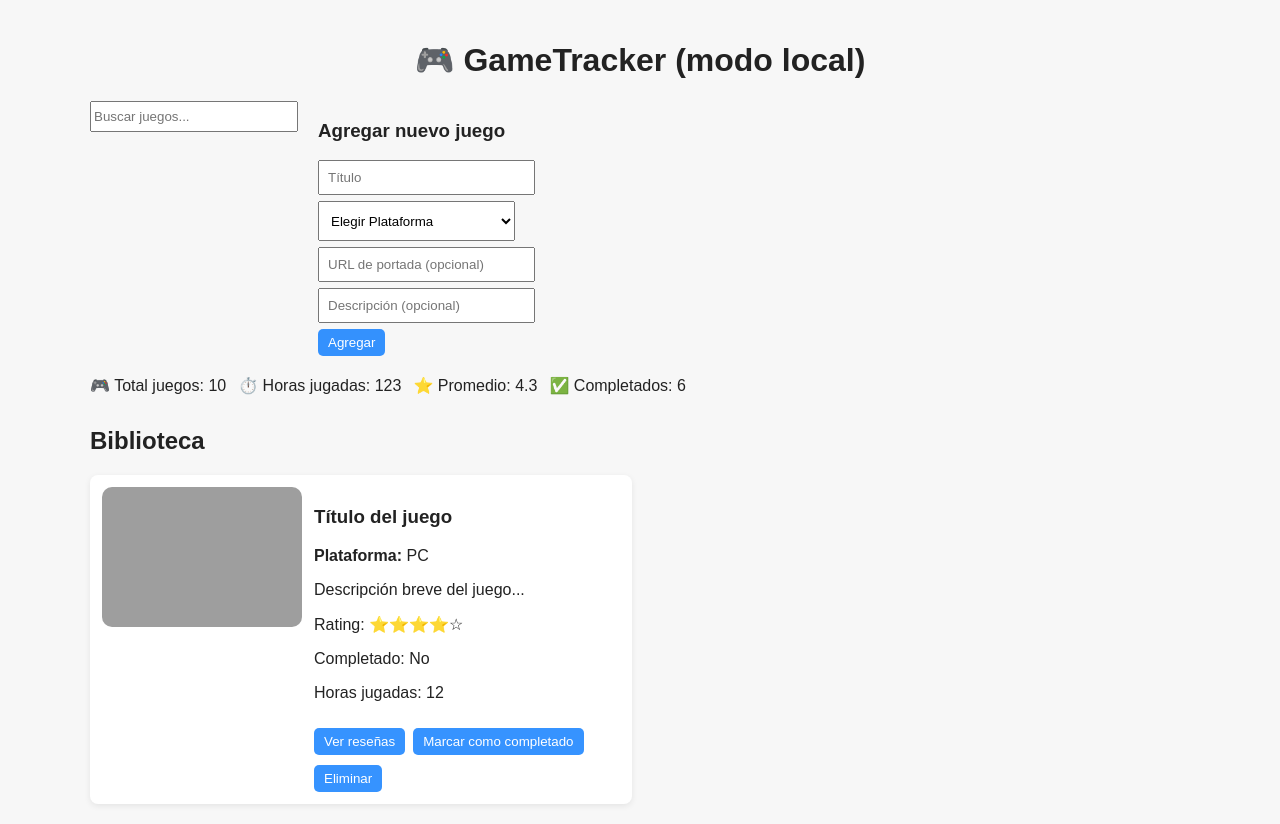
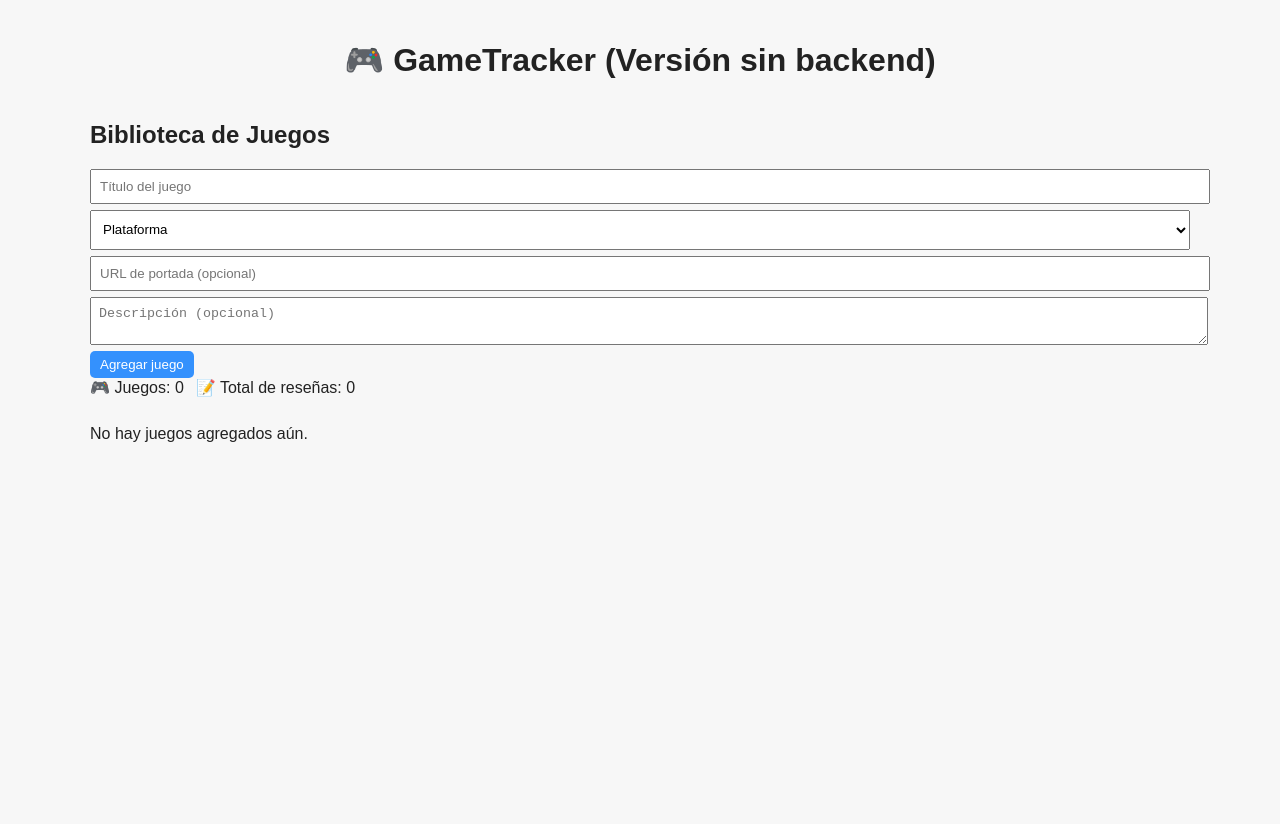
Before and after one commit to miguebaena/Proyectofinal, a React (Vite) app in the folder Front-End/: page / in a window 1280 px wide. After the commit the page ends 800 px from the top, so only its background shows below. Built offline with nearby package versions, Linux system fonts and the light colour scheme; grey boxes are pictures that could not be loaded.

Commit message:
Se modifican todos los componentes, se empieza a hacer el backend

```diff
--- a/Front-End/src/App.jsx
+++ b/Front-End/src/App.jsx
@@ -1,72 +1,15 @@
 import React, { useState } from "react";
 import BibliotecaJuegos from "./components/BibliotecaJuegos.jsx";
-import "../src/styles/styles.css";
 
 const App = () => {
   const [games, setGames] = useState([]);
 
-  const addGame = (newGame) => {
-    setGames([...games, { ...newGame, id: Date.now(), reviews: [] }]);
-  };
-
-  const deleteGame = (id) => {
-    setGames(games.filter((g) => g.id !== id));
-  };
-
-  const updateGame = (id, updated) => {
-    setGames(games.map((g) => (g.id === id ? { ...g, ...updated } : g)));
-  };
-
-  const addReview = (gameId, review) => {
-    setGames(
-      games.map((g) =>
-        g.id === gameId
-          ? { ...g, reviews: [...g.reviews, { ...review, id: Date.now() }] }
-          : g
-      )
-    );
-  };
-
-  const updateReview = (gameId, reviewId, updated) => {
-    setGames(
-      games.map((g) =>
-        g.id === gameId
-          ? {
-              ...g,
-              reviews: g.reviews.map((r) =>
-                r.id === reviewId ? { ...r, ...updated } : r
-              ),
-            }
-          : g
-      )
-    );
-  };
-
-  const deleteReview = (gameId, reviewId) => {
-    setGames(
-      games.map((g) =>
-        g.id === gameId
-          ? { ...g, reviews: g.reviews.filter((r) => r.id !== reviewId) }
-          : g
-      )
-    );
-  };
-
   return (
     <div className="container">
       <header>
-        <h1>🎮 GameTracker (modo local)</h1>
+        <h1>🎮 GameTracker (Versión sin backend)</h1>
       </header>
-
-      <BibliotecaJuegos
-        games={games}
-        onAddGame={addGame}
-        onDeleteGame={deleteGame}
-        onUpdateGame={updateGame}
-        onAddReview={addReview}
-        onUpdateReview={updateReview}
-        onDeleteReview={deleteReview}
-      />
+      <BibliotecaJuegos games={games} setGames={setGames} />
     </div>
   );
 };
--- a/Front-End/src/components/BibliotecaJuegos.jsx
+++ b/Front-End/src/components/BibliotecaJuegos.jsx
@@ -1,30 +1,42 @@
 import React from "react";
+import FormularioJuego from "./FormularioJuego.jsx";
 import TarjetaJuego from "./TarjetaJuego.jsx";
-import FormularioJuego from "./FormularioJuego.jsx";
 import EstadisticasPersonales from "./EstadisticasPersonales.jsx";
 
-const BibliotecaJuegos = () => {
+const BibliotecaJuegos = ({ games, setGames }) => {
+  const agregarJuego = (juego) => {
+    setGames([...games, { ...juego, id: Date.now(), reseñas: [] }]);
+  };
+
+  const eliminarJuego = (id) => {
+    setGames(games.filter((j) => j.id !== id));
+  };
+
+  const editarJuego = (id, actualizado) => {
+    setGames(games.map((j) => (j.id === id ? { ...j, ...actualizado } : j)));
+  };
+
   return (
     <section>
+      <h2>Biblioteca de Juegos</h2>
+      <FormularioJuego onAdd={agregarJuego} />
 
-      <div className="top-row">
-        <div className="buscarjuegos">
-            <input placeholder="Buscar juegos..." />
-        </div>
-      <div>
-          <h3>Agregar nuevo juego</h3>
-          <FormularioJuego />
-        </div>
-      </div>
+      <EstadisticasPersonales games={games} />
 
-      <div className="stats">
-        <EstadisticasPersonales />
-      </div>
-
-
-      <h2>Biblioteca</h2>
       <div className="grid">
-        <TarjetaJuego />
+        {games.length === 0 ? (
+          <p>No hay juegos agregados aún.</p>
+        ) : (
+          games.map((juego) => (
+            <TarjetaJuego
+              key={juego.id}
+              game={juego}
+              onDelete={eliminarJuego}
+              onEdit={editarJuego}
+              setGames={setGames}
+            />
+          ))
+        )}
       </div>
     </section>
   );
--- a/Front-End/src/components/EstadisticasPersonales.jsx
+++ b/Front-End/src/components/EstadisticasPersonales.jsx
@@ -1,12 +1,19 @@
-import React from "react";
+import React, { useMemo } from "react";
 
-const EstadisticasPersonales = () => {
+const EstadisticasPersonales = ({ games }) => {
+  const stats = useMemo(() => {
+    const total = games.length;
+    const totalReseñas = games.reduce(
+      (s, g) => s + (g.reseñas ? g.reseñas.length : 0),
+      0
+    );
+    return { total, totalReseñas };
+  }, [games]);
+
   return (
     <div className="stats">
-      <div>🎮 Total juegos: 10</div>
-      <div>⏱️ Horas jugadas: 123</div>
-      <div>⭐ Promedio: 4.3</div>
-      <div>✅ Completados: 6</div>
+      <div>🎮 Juegos: {stats.total}</div>
+      <div>📝 Total de reseñas: {stats.totalReseñas}</div>
     </div>
   );
 };
--- a/Front-End/src/components/FormularioJuego.jsx
+++ b/Front-End/src/components/FormularioJuego.jsx
@@ -1,16 +1,55 @@
-import React from "react";
-const FormularioJuego = () => {
+import React, { useState } from "react";
+
+const FormularioJuego = ({ onAdd }) => {
+  const [form, setForm] = useState({
+    titulo: "",
+    plataforma: "",
+    portada: "",
+    descripcion: "",
+  });
+
+  const handleChange = (e) =>
+    setForm({ ...form, [e.target.name]: e.target.value });
+
+  const handleSubmit = (e) => {
+    e.preventDefault();
+    if (!form.titulo.trim()) return alert("Agrega un título al juego");
+    onAdd(form);
+    setForm({ titulo: "", plataforma: "", portada: "", descripcion: "" });
+  };
+
   return (
-    <form className="game-form">
-      <input placeholder="Título" />
-      <select placeholder="Plataforma">
-        {["Elegir Plataforma","PC","PlayStation","XBox","Nintendo","Multiplataforma"].map((n) => (
-          <option key={n}>{n}</option>
+    <form className="game-form" onSubmit={handleSubmit}>
+      <input
+        name="titulo"
+        value={form.titulo}
+        onChange={handleChange}
+        placeholder="Título del juego"
+      />
+      <select
+        name="plataforma"
+        value={form.plataforma}
+        onChange={handleChange}
+      >
+        {["Plataforma", "PC", "Xbox", "PlayStation", "Celular", "Multiplataforma"].map((n) => (
+          <option key={n} value={n}>
+            {n}
+          </option>
         ))}
       </select>
-      <input placeholder="URL de portada (opcional)" />
-      <input placeholder="Descripción (opcional)" />
-      <button type="button">Agregar</button>
+      <input
+        name="portada"
+        value={form.portada}
+        onChange={handleChange}
+        placeholder="URL de portada (opcional)"
+      />
+      <textarea
+        name="descripcion"
+        value={form.descripcion}
+        onChange={handleChange}
+        placeholder="Descripción (opcional)"
+      />
+      <button type="submit">Agregar juego</button>
     </form>
   );
 };
--- a/Front-End/src/components/FormularioReseña.jsx
+++ b/Front-End/src/components/FormularioReseña.jsx
@@ -1,17 +1,49 @@
-import React from "react";
+import React, { useState } from "react";
 
-const FormularioReseña = () => {
+const FormularioReseña = ({ onAdd }) => {
+  const [form, setForm] = useState({
+    autor: "",
+    texto: "",
+    puntaje: 5,
+  });
+
+  const handleChange = (e) =>
+    setForm({ ...form, [e.target.name]: e.target.value });
+
+  const handleSubmit = (e) => {
+    e.preventDefault();
+    if (!form.texto.trim()) return alert("Escribe una reseña");
+    onAdd(form);
+    setForm({ autor: "", texto: "", puntaje: 5 });
+  };
+
   return (
-    <form className="review-form">
-      <input placeholder="Autor (opcional)" />
-      <input placeholder="Escribe tu reseña..." />
+    <form className="review-form" onSubmit={handleSubmit}>
+      <input
+        name="autor"
+        value={form.autor}
+        onChange={handleChange}
+        placeholder="Autor (opcional)"
+      />
+      <input
+        name="texto"
+        value={form.texto}
+        onChange={handleChange}
+        placeholder="Tu reseña"
+      />
       <label>Puntaje: </label>
-      <select>
+      <select
+        name="puntaje"
+        value={form.puntaje}
+        onChange={handleChange}
+      >
         {[5, 4, 3, 2, 1, 0].map((n) => (
-          <option key={n}>{n}</option>
+          <option key={n} value={n}>
+            {n}
+          </option>
         ))}
       </select>
-      <button type="button">Enviar</button>
+      <button type="submit">Agregar reseña</button>
     </form>
   );
 };
--- a/Front-End/src/components/ListaReseñas.jsx
+++ b/Front-End/src/components/ListaReseñas.jsx
@@ -1,24 +1,26 @@
 import React from "react";
 
-const ListaReseñas = () => {
+const ListaReseñas = ({ reseñas, onEdit, onDelete }) => {
   return (
-    <div>
-      <h4>Reseñas</h4>
-      <div className="review">
-        <div className="review-header">
-          <strong>Jugador1</strong> — 5★
-          <button>Eliminar</button>
-        </div>
-        <p>Excelente juego, con una historia impresionante.</p>
-      </div>
-
-      <div className="review">
-        <div className="review-header">
-          <strong>GamerPro</strong> — 4★
-          <button>Eliminar</button>
-        </div>
-        <p>Muy divertido, pero un poco repetitivo.</p>
-      </div>
+    <div className="reviews-list">
+      {reseñas.length === 0 ? (
+        <p>No hay reseñas aún.</p>
+      ) : (
+        reseñas.map((r) => (
+          <div key={r.id} className="review">
+            <div className="review-header">
+              <strong>{r.autor || "Anónimo"}</strong> — {r.puntaje}★
+              <button onClick={() => onDelete(r.id)}>Eliminar</button>
+            </div>
+            <textarea
+              value={r.texto}
+              onChange={(e) =>
+                onEdit(r.id, { ...r, texto: e.target.value })
+              }
+            />
+          </div>
+        ))
+      )}
     </div>
   );
 };
--- a/Front-End/src/components/TarjetaJuego.jsx
+++ b/Front-End/src/components/TarjetaJuego.jsx
@@ -2,36 +2,93 @@ import React, { useState } from "react";
 import ListaReseñas from "./ListaReseñas.jsx";
 import FormularioReseña from "./FormularioReseña.jsx";
 
-const TarjetaJuego = () => {
+const TarjetaJuego = ({ game, onDelete, onEdit, setGames }) => {
+  const [editando, setEditando] = useState(false);
+  const [form, setForm] = useState(game);
   const [mostrarReseñas, setMostrarReseñas] = useState(false);
+
+  const handleEdit = (e) => {
+    e.preventDefault();
+    onEdit(game.id, form);
+    setEditando(false);
+  };
+
+  const agregarReseña = (reseña) => {
+    const nuevas = [...(game.reseñas || []), { ...reseña, id: Date.now() }];
+    onEdit(game.id, { reseñas: nuevas });
+  };
+
+  const editarReseña = (id, actualizada) => {
+    const nuevas = game.reseñas.map((r) => (r.id === id ? actualizada : r));
+    onEdit(game.id, { reseñas: nuevas });
+  };
+
+  const eliminarReseña = (id) => {
+    const nuevas = game.reseñas.filter((r) => r.id !== id);
+    onEdit(game.id, { reseñas: nuevas });
+  };
 
   return (
     <article className="card">
       <img
-        src="https://assets.nintendo.com/image/upload/q_auto/f_auto/store/software/switch/70010000003208/4643fb058642335c523910f3a7910575f56372f612f7c0c9a497aaae978d3e51"
-        alt="Portada del juego"
+        src={
+          game.portada || "https://via.placeholder.com/150x200?text=Portada"
+        }
+        alt={game.titulo}
         className="cover"
       />
       <div className="card-body">
-        <h3>Título del juego</h3>
-        <p><strong>Plataforma:</strong> PC</p>
-        <p>Descripción breve del juego...</p>
-        <p>Rating: ⭐⭐⭐⭐☆</p>
-        <p>Completado: No</p>
-        <p>Horas jugadas: 12</p>
+        {editando ? (
+          <form onSubmit={handleEdit}>
+            <input
+              value={form.titulo}
+              onChange={(e) =>
+                setForm({ ...form, titulo: e.target.value })
+              }
+              placeholder="Título"
+            />
+            <input
+              value={form.plataforma}
+              onChange={(e) =>
+                setForm({ ...form, plataforma: e.target.value })
+              }
+              placeholder="Plataforma"
+            />
+            <textarea
+              value={form.descripcion}
+              onChange={(e) =>
+                setForm({ ...form, descripcion: e.target.value })
+              }
+              placeholder="Descripción"
+            />
+            <button type="submit">Guardar</button>
+          </form>
+        ) : (
+          <>
+            <h3>{game.titulo}</h3>
+            <p><strong>Plataforma:</strong> {game.plataforma}</p>
+            <p>{game.descripcion}</p>
+          </>
+        )}
 
         <div className="card-actions">
           <button onClick={() => setMostrarReseñas(!mostrarReseñas)}>
             {mostrarReseñas ? "Ocultar reseñas" : "Ver reseñas"}
           </button>
-          <button>Marcar como completado</button>
-          <button>Eliminar</button>
+          <button onClick={() => setEditando(!editando)}>
+            {editando ? "Cancelar" : "Editar"}
+          </button>
+          <button onClick={() => onDelete(game.id)}>Eliminar</button>
         </div>
 
         {mostrarReseñas && (
           <div className="reviews-section">
-            <FormularioReseña />
-            <ListaReseñas />
+            <FormularioReseña onAdd={agregarReseña} />
+            <ListaReseñas
+              reseñas={game.reseñas || []}
+              onEdit={editarReseña}
+              onDelete={eliminarReseña}
+            />
           </div>
         )}
       </div>
```
Also changed, not shown: 2 other files (tests, documents, lock files or other folders).
